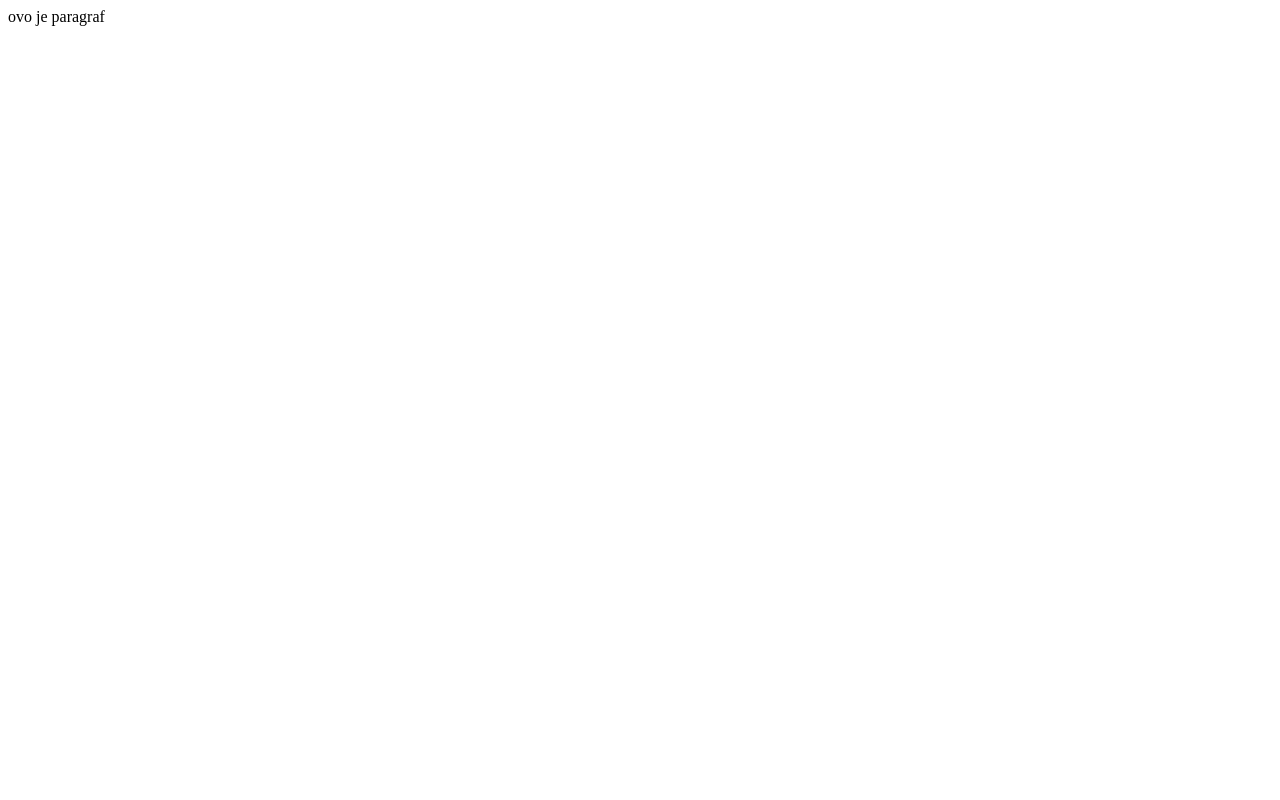
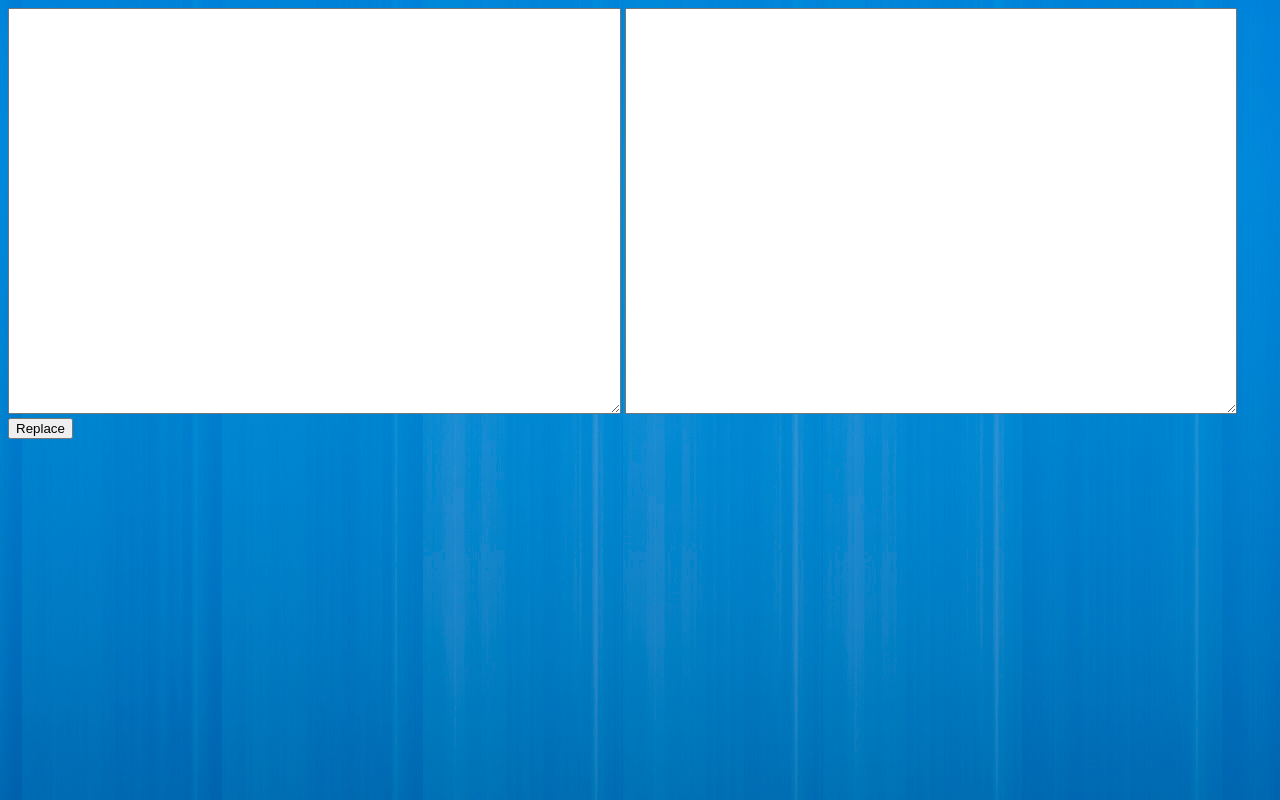
Before and after one commit to Danijal/Afrikati, a plain HTML site: page index.html in a window 1280 px wide. Drawn offline with Linux system fonts and the light colour scheme.

Commit message:
additional commit test
adsad

```diff
--- a/index.html
+++ b/index.html
@@ -1,8 +1,16 @@
+<!DOCTYPE html>
 <html>
 	<head>
 		<title> test stranica </title>
+		<script type="text/javascript">
+
+		</script>
 	</head>
-	<body>
-		<p> ovo je paragraf </p>
+	<body background="images/background.jpg">
+		<form>
+		  <textarea style="height: 400px; width: 48%;" type="text" name="taNepravilno"></textarea>
+		  <textarea style="height: 400px; width: 48%;" type="text" readonly name="taPravilno"></textarea><br>
+		  <input type="submit" value="Replace">
+		</form>
 	</body>
 </html>
```
Also changed, not shown: images/background.jpg (added).
